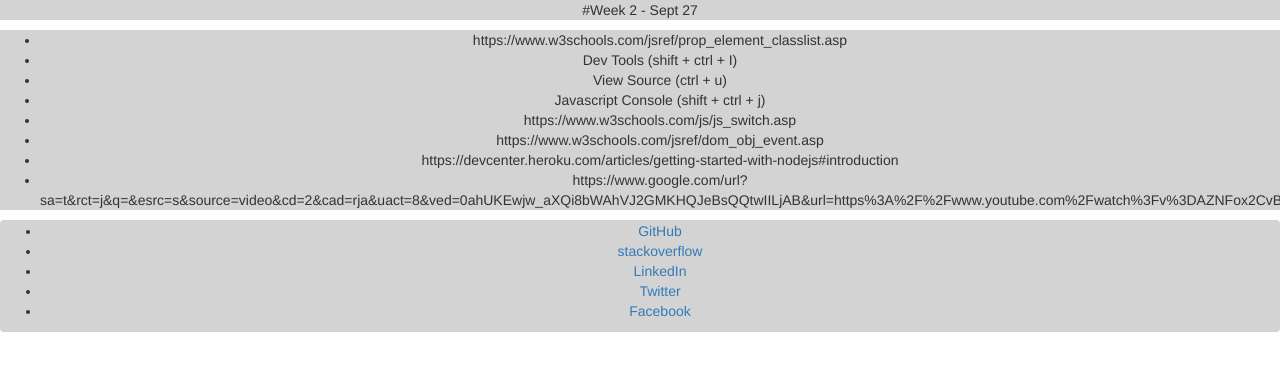
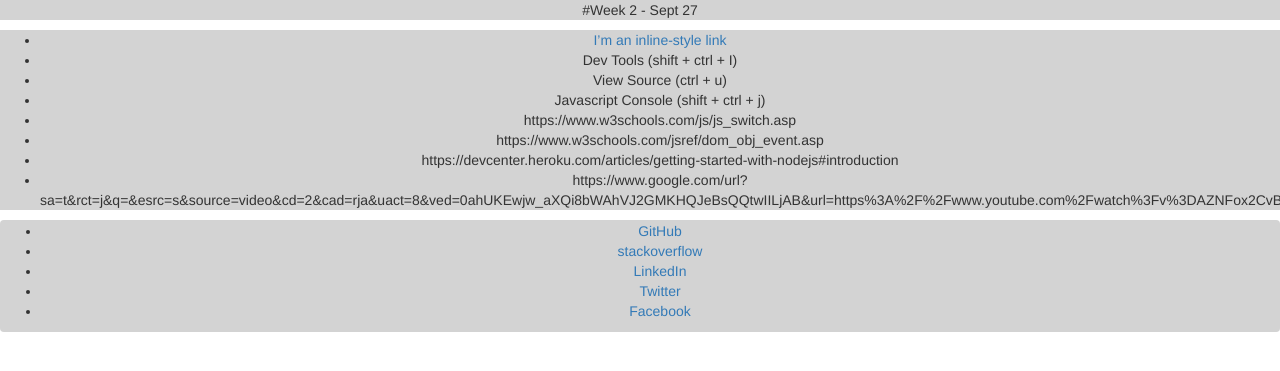
Before and after one commit to caseydemo/caseydemo.github.io, a Jekyll site: the page built from _posts/2017-09-27-calculator-and-testing.md, in a window 1280 px wide. Shown: the top 371 px of the page. Built offline with Jekyll 4.4.1, drawn with Linux system fonts in a browser that asks for light colours; our own code applies the rules of GitHub Pages for plain Markdown files.

Commit message:
more styling

```diff
--- a/_posts/2017-09-27-calculator-and-testing.md
+++ b/_posts/2017-09-27-calculator-and-testing.md
@@ -1,6 +1,6 @@
 #Week 2 - Sept 27
 
-* https://www.w3schools.com/jsref/prop_element_classlist.asp
+* [I'm an inline-style link](https://www.w3schools.com/jsref/prop_element_classlist.asp)
 * Dev Tools (shift + ctrl + I)
 * View Source (ctrl + u)
 * Javascript Console (shift + ctrl + j)
```
Also changed, not shown: _images/camelCase.png (added).
